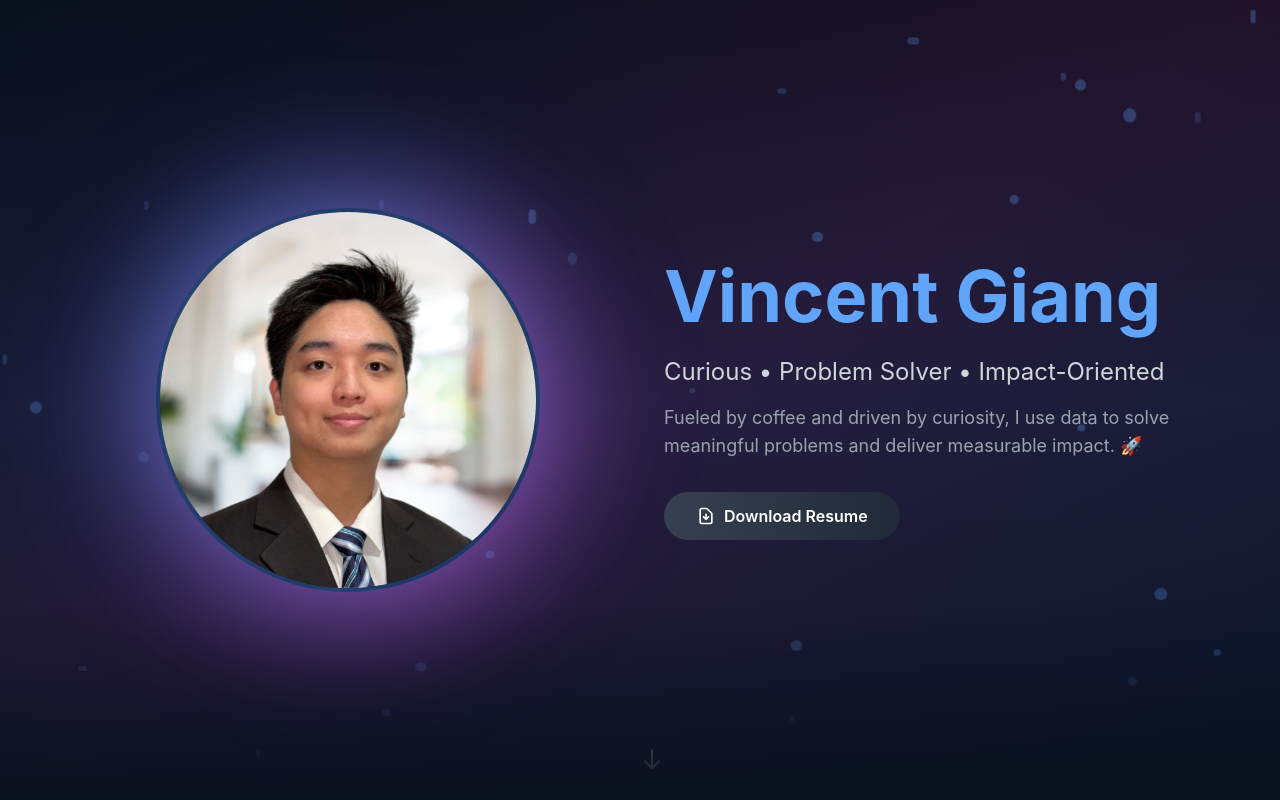
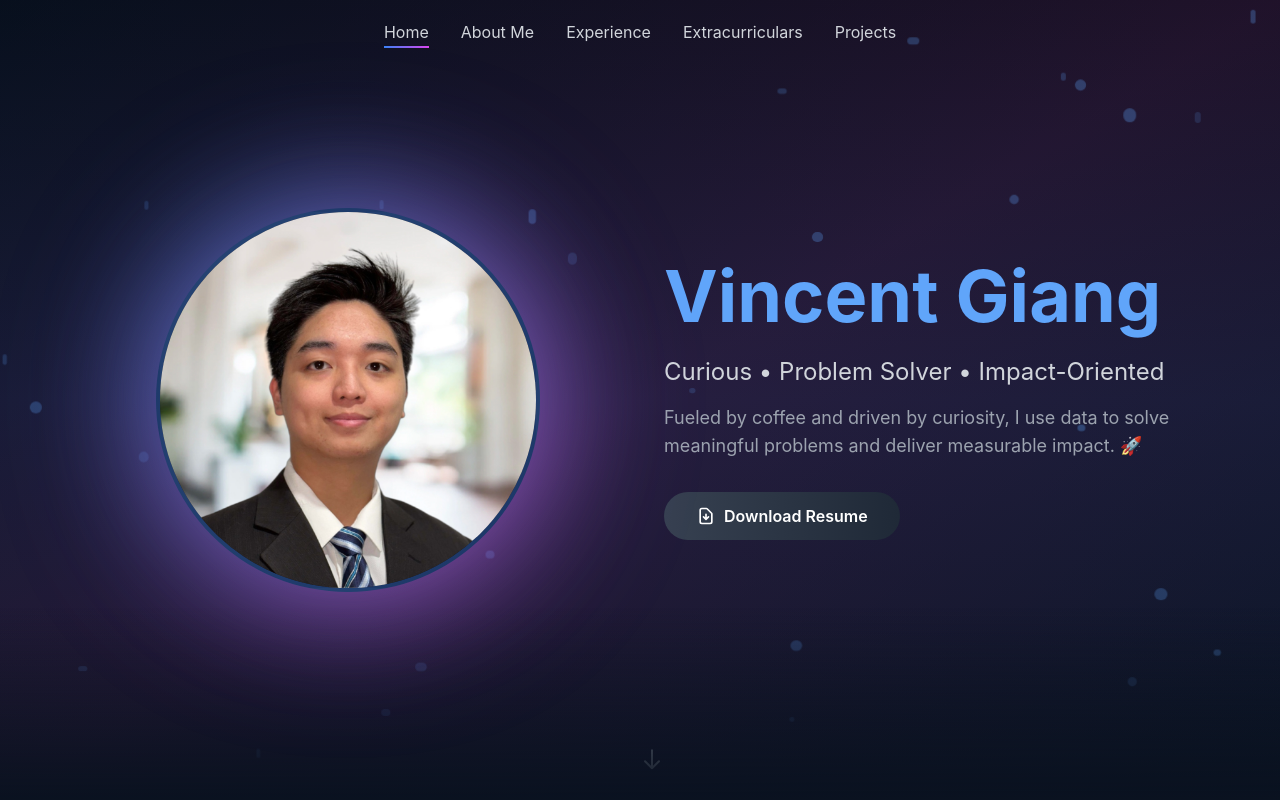
Before and after one commit to VincentG03/personal-website, a Next.js app: page / in a window 1280 px wide. Shown: the top 800 px of the page. Built offline with nearby package versions, Linux system fonts and the light colour scheme.

Commit message:
fix: correctly hide the nav bar

```diff
--- a/components/Navbar.tsx
+++ b/components/Navbar.tsx
@@ -48,7 +48,7 @@ export default function Navbar() {
 
   return (
     <motion.nav
-      className={`hidden md:fixed top-0 left-0 right-0 z-40 transition-all duration-300 ${
+      className={`hidden md:block fixed top-0 left-0 right-0 z-40 transition-all duration-300 ${
         isScrolled ? 'bg-[#050b15]/90 backdrop-blur-lg shadow-lg' : 'bg-transparent'
       }`}
       initial={{ y: -100 }}
```
